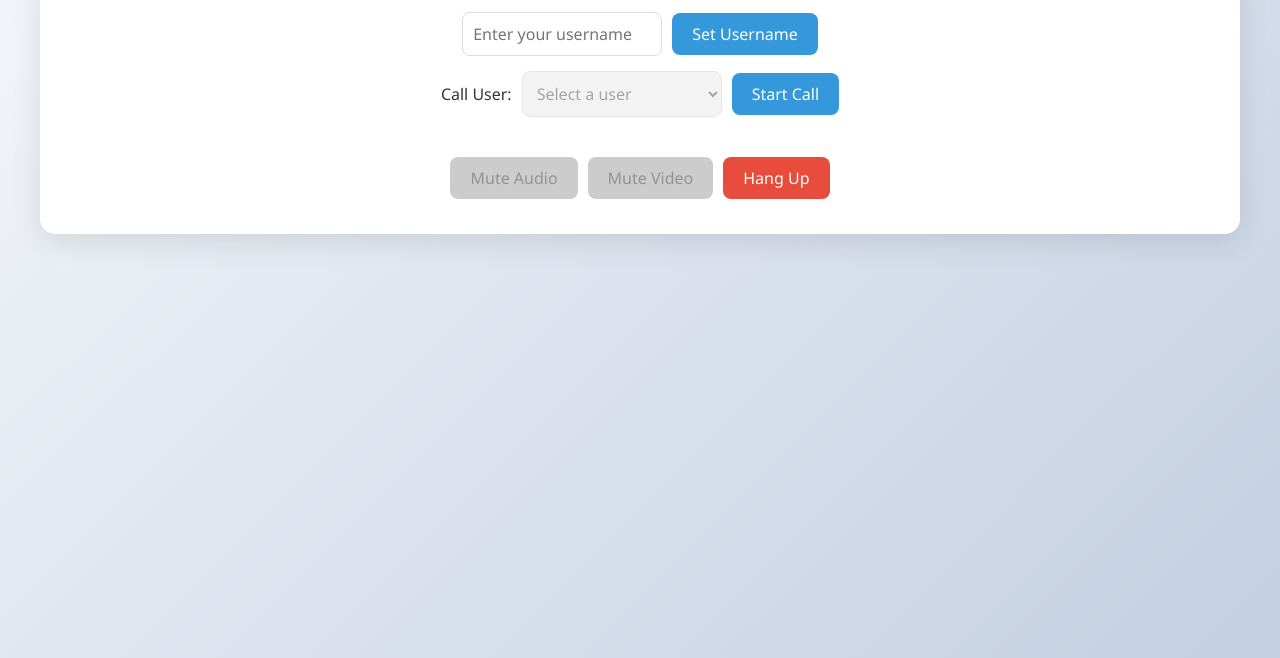
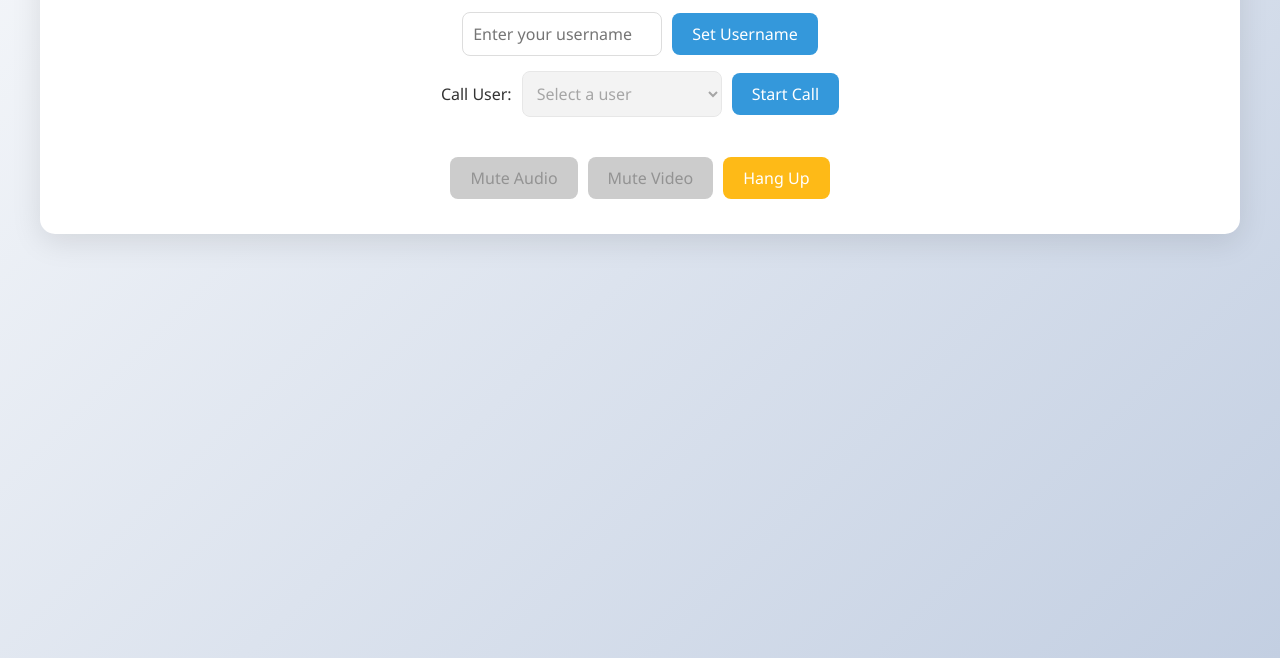
Before and after one commit to DivyLathiya/Video-chat-with-WebRTC, a website: page public/index.html in a window 1280 px wide. Shown: the part 142-800 px from the top of the page. Drawn offline with nearby package versions, Linux system fonts and the light colour scheme; no server answers.

Commit message:
index.html

```diff
--- a/public/index.html
+++ b/public/index.html
@@ -125,7 +125,7 @@
         }
 
         #hangupBtn {
-            background-color: #e74c3c;
+            background-color: #FEBA17;
             color: white;
         }
 
```
